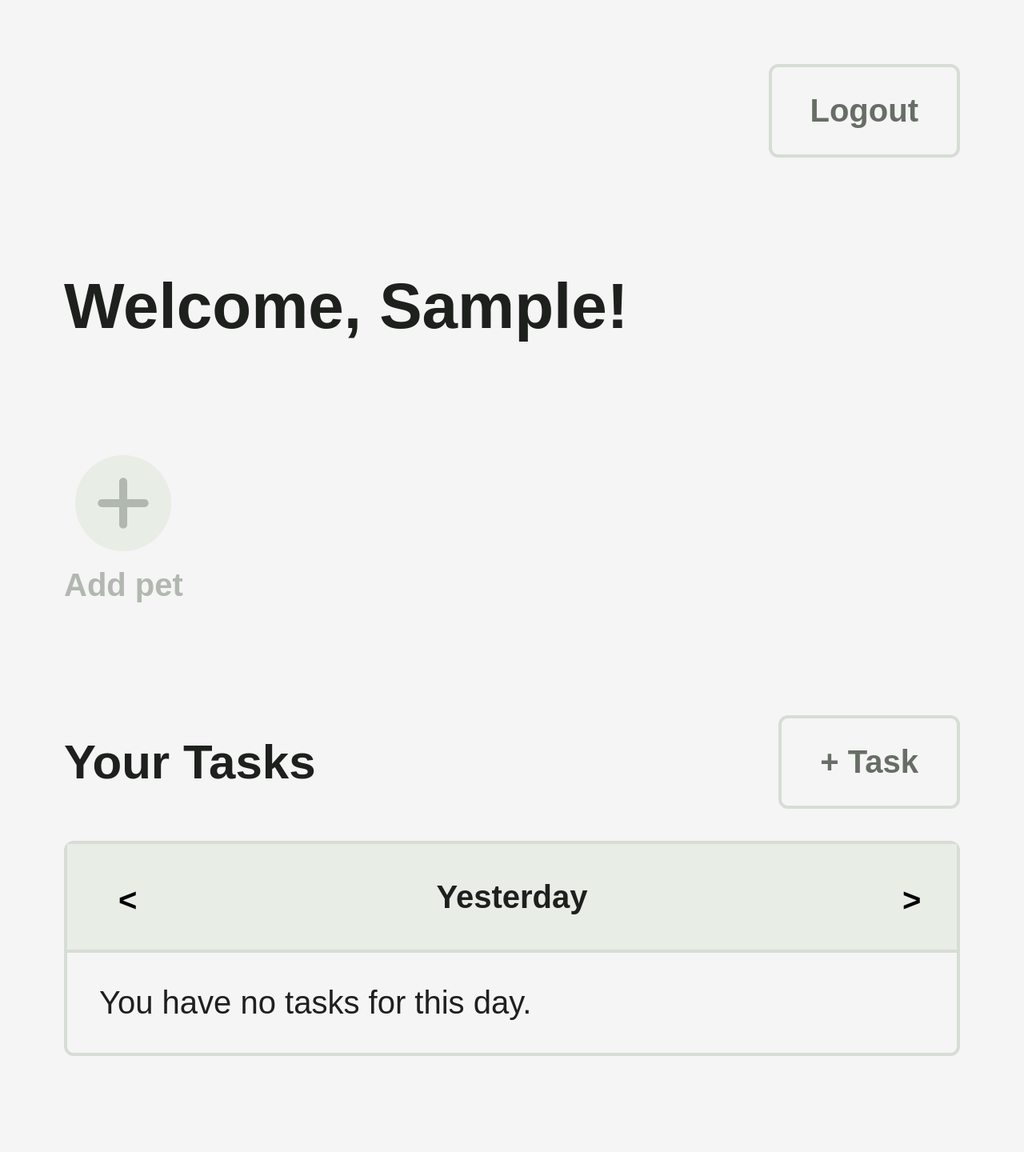
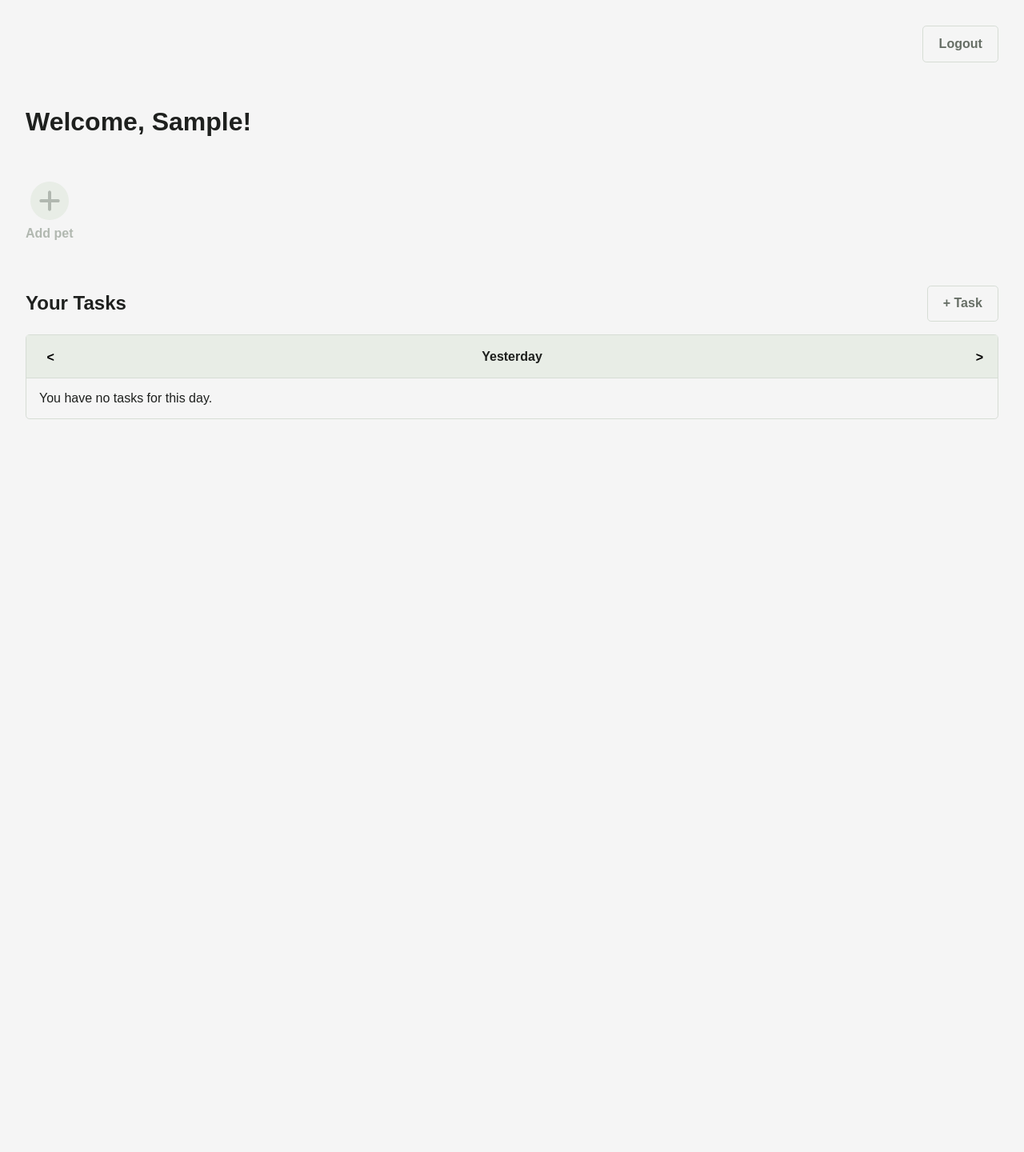
Before and after one commit to andreascharalambides/TimosPetManagementApp, a Django app: page / in a window 1280 px wide. Shown: the whole page at 80% size. After the commit the page ends 524 px from the top, so only its background shows below. Run offline with Django 5.2, Linux system fonts and the light colour scheme; the visitor is signed in with stand-in values (Sample User, id 1); data that the repository does not hold is empty.

Commit message:
Update main.css

```diff
--- a/static/css/main.css
+++ b/static/css/main.css
@@ -1,7 +1,3 @@
-:root {
-    font-size: 2.5rem;
-}
-
 * {
     font-family: sans-serif;
 }
@@ -19,6 +15,7 @@ h1, h2, h3, h4, h5, h6, p, span, ul, li {
     padding: 0;
     margin: 0;
 }
+
 svg {
     width: 100%;
     height: 100%;
@@ -35,3 +32,13 @@ svg {
 a:has(button) {
     text-decoration: none;
 }
+
+:root {
+    font-size: 1rem;
+}
+
+@media (min-width: 600px) {
+    :root {
+        font-size: 1rem;
+    }
+}
```
